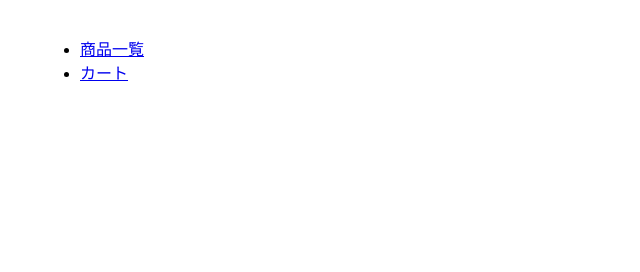
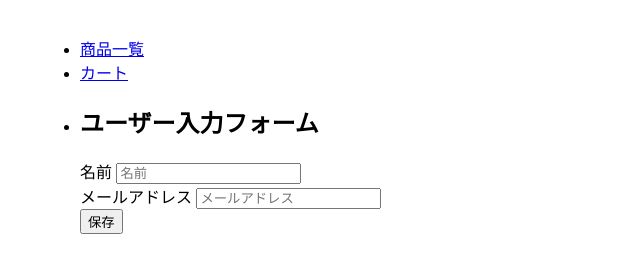
Before and after one commit to machitake/techgeek-demo-ecsite, a plain HTML site: page storage/index.html in a window 1280 px wide. Shown: the whole page, without its empty margins (0-640 px from the left). Drawn offline with Linux system fonts and the light colour scheme.

Commit message:
ユーザーフォームを作成し、ユーザーが入力した値をsessionStorageに保存する機能を追加

```diff
--- a/storage/index.html
+++ b/storage/index.html
@@ -11,6 +11,7 @@
 
 <body>
   <main>
+
     <div class="container">
       <ul>
         <li>
@@ -19,9 +20,47 @@
         <li>
           <a href="./cart.html">カート</a>
         </li>
+        <li>
+          <h2>ユーザー入力フォーム</h2>
+          <form>
+            <div class="form-item">
+              <label for="name">名前</label>
+              <input type="text" id="name" name="name" placeholder="名前">
+            </div>
+            <div class="form-item">
+              <label for="email">メールアドレス</label>
+              <input type="text" id="email" name="email" placeholder="メールアドレス">
+            </div>
+            <button class="btn" type="submit">保存</button>
+          </form>
+        </li>
       </ul>
     </div>
   </main>
+
+  <script>
+    //変数の定義
+    const userName = document.getElementById('name');
+    const userEmail = document.getElementById('email');
+    //ページリロード時セッションストレージの値をinputに入れる
+    userName.value = sessionStorage.getItem('userName');
+    userEmail.value = sessionStorage.getItem('userEmail');
+
+    //フォームの送信イベントをトリガーしたときに実行される関数
+    const form = document.querySelector('form');
+    form.addEventListener('submit', (e) => {
+      e.preventDefault();
+      console.log('送信されました');
+      const name = userName.value;
+      const email = userEmail.value;
+      sessionStorage.setItem('userName', name);
+      sessionStorage.setItem('userEmail', email);
+      console.log('名前:', sessionStorage.getItem('userName'));
+      console.log('メールアドレス:', sessionStorage.getItem('userEmail'));
+    });
+
+
+  </script>
 </body>
 
 </html>
```
